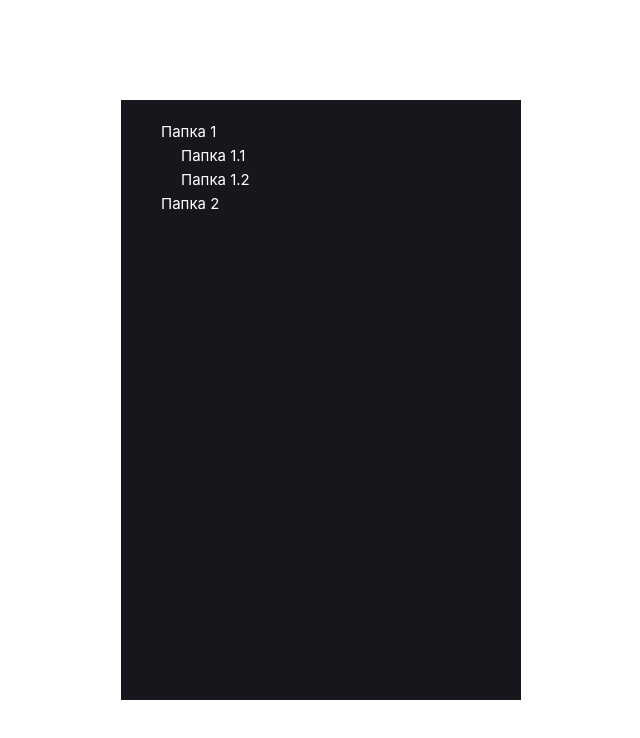
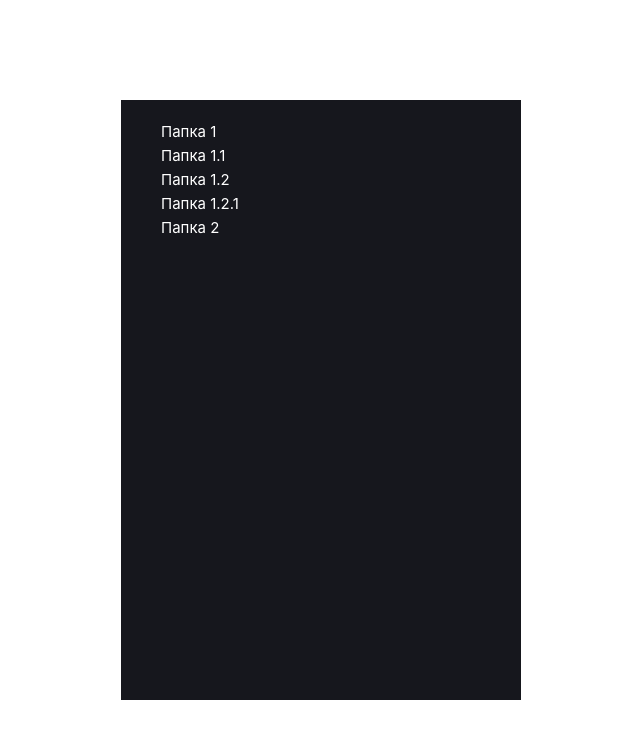
Before and after one commit to sobol4156/modal-window, a Vue app: page / in a window 1280 px wide. Shown: the top 738 px of the page, without its empty margins (319-959 px from the left). Built offline with nearby package versions, Linux system fonts and the light colour scheme; the HTML template or start-up script is replaced by a standard one.

Commit message:
feat: added recursive component

```diff
--- a/src/App.vue
+++ b/src/App.vue
@@ -1,5 +1,5 @@
 <template>
-  <modal-window :folders="mockFolders" />
+  <modal-window :mockFolders="mockFolders" />
   <main>
     <button-component @click="openModal()">Открыть</button-component>
   </main>
--- /dev/null
+++ b/src/components/ui/FolderComponent.vue
@@ -0,0 +1,15 @@
+<template>
+  <div class="folder">
+    {{ folder.name }}
+    <div v-if="folder.children.length">
+      <folder-component v-for="child in folder.children" :key="child.id" :folder="child" />
+    </div>
+  </div>
+</template>
+
+<script setup lang="ts">
+import { defineProps } from "vue";
+import type { Folder } from "@/types/Folder.ts";
+
+defineProps<{ folder: Folder[] }>();
+</script>
--- a/src/components/ui/modals/ModalWindow.vue
+++ b/src/components/ui/modals/ModalWindow.vue
@@ -1,14 +1,7 @@
 <template>
   <div v-if="true" class="modal-layout" @click.self="modalClose">
     <div class="modal">
-      <div v-for="(folder, index) in folders" :key="folder.id" class="folder">
-        {{ folder.name }}
-        <div v-if="folder.children.length">
-          <div v-for="(child, index) in folder.children" :key="child.id" class="children">
-            {{ child.name }}
-          </div>
-        </div>
-      </div>
+        <folder-component v-for="folder in mockFolders" :key="folder.id" :folder="folder" />
     </div>
   </div>
 </template>
@@ -16,9 +9,10 @@
 <script setup lang="ts">
 import { computed, defineProps } from "vue";
 import { useModalStore } from "@/stores/modals/modals.ts";
+import FolderComponent from '@/components/ui/FolderComponent.vue'
 import type { Folder } from "@/types/Folders.ts";
 
-defineProps<{ folders: Folder[] }>();
+defineProps<{ mockFolders: Folder[] }>();
 
 const modalStore = useModalStore();
 
```
